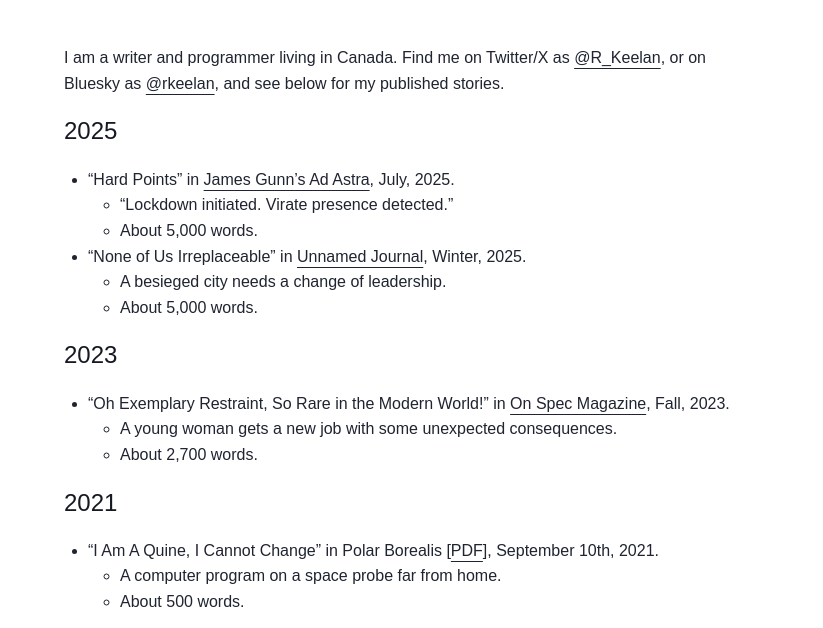
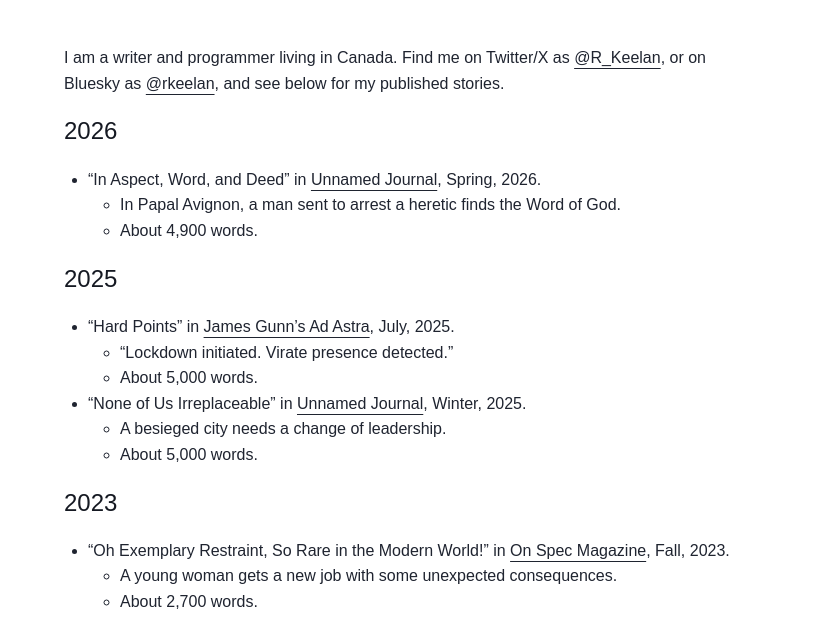
Before and after one commit to RKeelan/Website, an Astro site: page / in a window 1280 px wide. Shown: the part 138-766 px from the top of the page, without its empty margins (228-1051 px from the left). Built offline with nearby package versions, Linux system fonts and the light colour scheme; Astro itself is replaced by a stand-in of ours.

Commit message:
Add "In Aspect, Word, and Deed"

```diff
--- a/src/pages/index.md
+++ b/src/pages/index.md
@@ -5,6 +5,12 @@ canonicalPath: "index.html"
 ---
 
 I am a writer and programmer living in Canada. Find me on Twitter/X as [@R_Keelan](https://x.com/R_Keelan), or on Bluesky as [@rkeelan](https://bsky.app/profile/rkeelan.bsky.social), and see below for my published stories.
+
+## 2026
+
+* "In Aspect, Word, and Deed" in [Unnamed Journal](https://www.patreon.com/posts/unnamed-journal-159050729), Spring, 2026.
+	* In Papal Avignon, a man sent to arrest a heretic finds the Word of God.
+	* About 4,900 words.
 
 ## 2025
 
```
